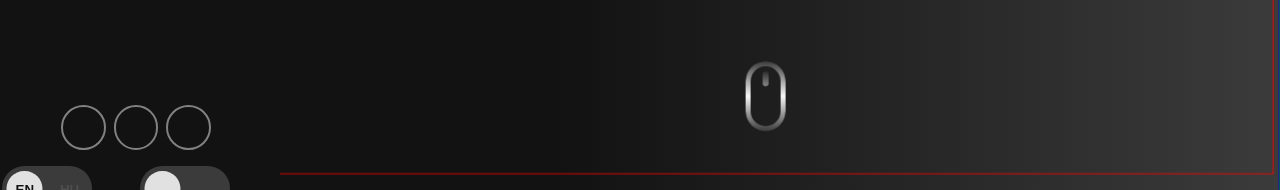
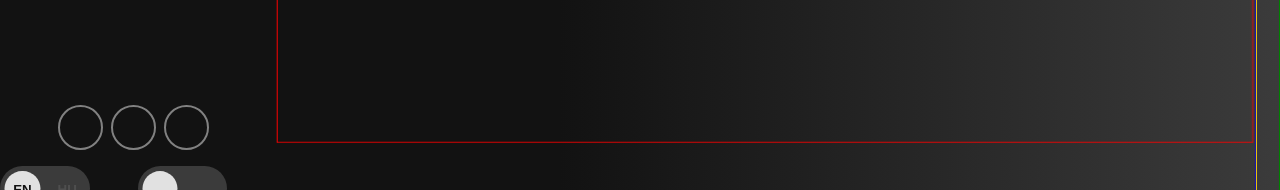
Before and after one commit to mozvik/mozvik.github.io, a Vue app: page / in a window 1280 px wide. Shown: the part 589-779 px from the top of the page. Built offline with nearby package versions, Linux system fonts and the light colour scheme; some icons are missing.

Commit message:
locale v1

```diff
--- a/src/App.vue
+++ b/src/App.vue
@@ -2,8 +2,6 @@
   <Navbar
     :displaySize="displaySize"
     :activeMenuItem="activeMenuItem"
-    :currentLanguageData="currentLanguageData"
-    @lang='setLanguage'
     @selectedMenuItem="goToSection" ></Navbar>
 
   <div
@@ -28,6 +26,7 @@ import Skills from "@/views/Skills.vue";
 import Portfolio from "@/views/Portfolio.vue";
 import Contact from "@/views/Contact.vue";
 import Navbar from "@/components/Navbar.vue";
+import Locale from "@/composables/Locale.js"
 export default {
   components: {
     Home,
@@ -42,75 +41,7 @@ export default {
       ypos: 0,
       activeSection: 0,
     });
-    const languageData = reactive({
-    en: {
-      navItems:{
-        home: {
-          name: "Home",
-          id: "home",
-          },
-        about: {
-          name:"About",
-          id: "about",
-        },
-        skills: {
-          name: "Skills",
-          id: "skills",
-        },
-        portfolio: {
-          name: "Portfolio",
-          id: "portfolio",
-        },
-        contact: {
-          name: "Contact",
-          id: "contact",
-        },
-      },
-      switchLanguage: {
-        en: "EN",
-        hu: "HU",
-      },
-      switchTheme: {
-        darkMode: "Dark mode",
-        lightMode: "Light mode"
-      }
-    },
-    hu: {
-      navItems:{
-        home: {
-          name: "Kezdőlap",
-          id: "home",
-          },
-        about: {
-          name:"Rólam",
-          id: "about",
-        },
-        skills: {
-          name: "Mit csinálok",
-          id: "skills",
-        },
-        portfolio: {
-          name: "Portfólióm",
-          id: "portfolio",
-        },
-        contact: {
-          name: "Kapcsolat",
-          id: "contact",
-        },
-      },
-      switchLanguage: {
-        en: "EN",
-        hu: "HU",
-      },
-      switchTheme: {
-        darkMode: "Sötét mód",
-        lightMode: "Világos mód"
-      }
-    }
-  })
-    const currentLanguageData = ref(
-      languageData.en
-    )
+
     const displaySize = ref(null);
     const activeMenuItem = ref(null);
     const sectionObserver = ref(null);
@@ -131,21 +62,9 @@ export default {
       document.querySelector("#main")
     );
 
-    provide(
-      "scrollState",
-      computed(() => scrollState)
-    );
-    // provide(
-    //   "language",
-    //   computed(() => language)
-    // );
-    function setLanguage(btn) {
-      if (btn === 'right') {
-        currentLanguageData.value = languageData.hu
-      } else {
-        currentLanguageData.value = languageData.en
-      }
-    }
+    provide( "scrollState", computed(() => scrollState))
+    provide( "Locale", Locale )
+
     function onResize() {
       const ua = navigator.userAgent;
       if (
@@ -225,7 +144,7 @@ export default {
     }
     function globalScroll(e) {
       scrollState.ypos = e.target.scrollTop;
-      scrollState.activeSection = Object.keys(currentLanguageData.value.navItems).indexOf(
+      scrollState.activeSection = Object.keys(Locale.state.langData.en.navItems).indexOf(
         activeMenuItem.value
       );
     }
@@ -235,8 +154,6 @@ export default {
       activeMenuItem,
       goToSection,
       globalScroll,
-      setLanguage,
-      currentLanguageData
     };
   },
 };
@@ -398,7 +315,8 @@ p {
     overflow-x: hidden;
     overflow-y: auto;
     perspective: 1px;
-    perspective-origin: 49.5% 47.5%;
+    /* perspective-origin: 49.5% 47.5%; */
+    perspective-origin: center;
 
   }
   .parallax-group {
@@ -424,7 +342,7 @@ p {
     /* background: transparent; */
   }
   .parallax-layer-base {
-    transform: translateZ(0.5px) scale(.49);
+    transform: translateZ(0.5px) scale(.475);
     font-size:56px;
     z-index: 5;
     border: 1px solid red;
@@ -434,7 +352,7 @@ p {
   }
 
   .parallax-layer-deep {
-    transform: translateZ(0.3px) scale(0.7);
+    transform: translateZ(0.3px) scale(0.67);
     z-index: 3;
     border: 1px solid gold;
 
@@ -442,24 +360,23 @@ p {
     grid-template-rows: 1fr 2fr 1fr;
   }
   .parallax-layer-deepest {
-    transform: translateZ(0.1px) scale(0.9);
+    transform: translateZ(0.1px) scale(0.86);
     z-index: 2;
     border: 1px solid blue;
   }
-  .mouse-scroll-down{
-    display: none;
-  }
+
   .back-title{
     display: flex;
     flex-direction: column;
     align-items: center;
-    justify-content: center;
+    justify-content: flex-start;
   }
 
   .back-title h1 {
     font-size: 150px;
     color: var(--background700);
     opacity: .1;
+    /* text-shadow: -10px 0px black; */
   }
   .vueperslides__arrow {
   color: var(--primary);
@@ -490,13 +407,7 @@ p {
   #app {
     grid-template-columns: minmax(auto, 250px) 8fr;
   }
-  .mouse-scroll-down {
-    display: flex;
-    flex-direction: column;
-    align-items: center;
-    justify-content: flex-end;
-    padding-bottom: 5rem;
-  }
+
 }
 /****************************************************** */
 /**          LARGE DESKTOP                                   **/
--- a/src/components/MouseScrollDown.vue
+++ /dev/null
@@ -1,97 +0,0 @@
-<template>
-  <div class="mouse "
-  :class="setOpacity">
-    <div class="mouse-button"></div>
-  </div>
-</template>
-
-
-<script>
-import { inject, ref, computed } from 'vue'
-
-export default {
-  name: "MouseScrollDown",
-  components: {
-
-  },
-  setup() {
-    const scrollState = inject('scrollState')
-    const opacity = ref(1)
-    const setOpacity = computed(() =>
-      scrollState.value.ypos - window.innerHeight * scrollState.value.activeSection > 50 ? "mouse-fade-out":""
-    )
-    return {
-      scrollState,
-      opacity,
-      setOpacity,
-    }
-  },
-};
-</script>
-
-<!-- Add "scoped" attribute to limit CSS to this component only -->
-<style scoped>
-  .mouse{
-    opacity: v-bind(setOpacity);
-    transition: opacity .25s ease;
-    position:relative;
-    width: 40px;
-    height: 70px;
-    display:flex;
-    flex-direction: row;
-    justify-content: center;
-    animation: mbounce 5s ease infinite forwards;
-  }
-  .mouse::before {
-  content:"";
-  position:absolute;
-  top:0;
-  left:0;
-  right:0;
-  bottom:0;
-  border-radius:20px;
-  padding: 5px;
-  background:linear-gradient(0deg,var(--background800),var(--light),var(--background800));
-  -webkit-mask:
-     linear-gradient(var(--light) 0 0) content-box,
-     linear-gradient(var(--light) 0 0);
-  -webkit-mask-composite: destination-out;
-  mask-composite: exclude;
-}
-  .mouse-button{
-    width: 6px;
-    height: 20px;
-    transform: translate(-50%,-50%);
-    border-radius: 3px;
-    background: linear-gradient(0deg,var(--light),var(--background800));
-    animation: mbutt 5s ease infinite forwards;
-  }
-  @keyframes mbounce {
-    0%{ transform: translate(0,0);}
-    50%{transform: translate(0,30px);}
-    100%{transform: translate(0,0);}
-  }
-  @keyframes mbutt {
-    0%{ transform: translate(0,10px);  opacity:.5;  height: 15px;}
-    50%{transform: translate(0,20px); opacity:1; height: 20px;}
-    100%{transform: translate(0,10px); opacity:.5; height: 15px;}
-  }
-  .mouse-fade-out{
-    opacity: 0;
-    transition: opacity .25s ease;
-  }
-
-
-/****************************************************** */
-/**          DESKTOP                                   **/
-@media screen and (min-width: 992px) {
-
-
-  }
-  /****************************************************** */
-/**          LARGE DESKTOP                                   **/
-@media screen and (min-width: 1200px) {
-
-
-  }
-</style>
--- a/src/components/Navbar.vue
+++ b/src/components/Navbar.vue
@@ -65,7 +65,7 @@
         <div class="switch-line">
           <div>
 
-            <Toggle :options="toggleLanguage" @selectedButton="$emit('lang', $event)"></Toggle>
+            <Toggle :options="toggleLanguage" @selectedButton="setLanguage"></Toggle>
           </div>
           <div>
             <Toggle :options="toggleDarkMode"
@@ -85,8 +85,9 @@
 </template>
 
 <script>
-import { ref, reactive } from "vue"
+import { ref, reactive, inject, onMounted } from "vue"
 import Toggle from "@/components/Toggle.vue"
+
 export default {
   name: "Navbar",
   components: {Toggle},
@@ -94,9 +95,8 @@ export default {
   props: {
     displaySize: Number,
     activeMenuItem: String,
-    currentLanguageData: Object,
   },
-  emits: ["lang","selectedMenuItem"],
+  emits: ["selectedMenuItem"],
   setup(){
     const menuActive = ref(false)
     const toggleLanguage = reactive( {
@@ -120,14 +120,27 @@ export default {
             "20",
           })
 
+    const languageData = inject("Locale")
+    const currentLanguageData = ref(null)
+    onMounted(() => {
+      currentLanguageData.value = languageData.computed.setLang("en")
+    })
+
+    function setLanguage(btn){
+       if (btn === 'left') {
+        currentLanguageData.value = languageData.computed.setLang("en")
+      } else  currentLanguageData.value = languageData.computed.setLang("hu")
+    }
+
     function setScreenMode(btn) {
       if (btn === 'left') {
-        console.log('sötét');
-      } else console.log('világos');
-
+        // currentLanguageData.value = languageData.computed.setLang("en")
+      } else {
+        // currentLanguageData.value = languageData.computed.setLang("hu")
+      }
     }
 
-    return {menuActive, toggleLanguage, toggleDarkMode, setScreenMode
+    return {menuActive, toggleLanguage, toggleDarkMode, setScreenMode, currentLanguageData, setLanguage
      }
 
   },
@@ -259,10 +272,10 @@ nav a {
   top: 70px;
   left: 0;
   display: grid;
+  grid-template-columns: 100%;
   grid-template-rows: 3fr 1fr;
   align-items: start;
   width: 60%;
-  min-width: 280px;
   height: 100%;
   z-index: 2;
   background: var(--background);
--- /dev/null
+++ b/src/composables/Locale.js
@@ -0,0 +1,83 @@
+import { reactive } from "vue"
+
+const state = reactive({
+    langData: {
+      en: {
+        navItems:{
+          home: {
+            name: "Home",
+            id: "home",
+            },
+          about: {
+            name:"About",
+            id: "about",
+          },
+          skills: {
+            name: "Skills",
+            id: "skills",
+          },
+          portfolio: {
+            name: "Portfolio",
+            id: "portfolio",
+          },
+          contact: {
+            name: "Contact",
+            id: "contact",
+          },
+        },
+        switchLanguage: {
+          en: "EN",
+          hu: "HU",
+        },
+        switchTheme: {
+          darkMode: "Dark mode",
+          lightMode: "Light mode"
+        }
+      },
+      hu: {
+        navItems:{
+          home: {
+            name: "Kezdőlap",
+            id: "home",
+            },
+          about: {
+            name:"Rólam",
+            id: "about",
+          },
+          skills: {
+            name: "Készségek",
+            id: "skills",
+          },
+          portfolio: {
+            name: "Portfólió",
+            id: "portfolio",
+          },
+          contact: {
+            name: "Kapcsolat",
+            id: "contact",
+          },
+        },
+        switchLanguage: {
+          en: "EN",
+          hu: "HU",
+        },
+        switchTheme: {
+          darkMode: "Sötét mód",
+          lightMode: "Világos mód"
+        }
+        }
+    },
+    currentLang: "en"
+})
+
+const computed = {
+    setLang(lang) {
+        state.currentLang = lang
+        return state.langData[lang]
+    },
+}
+
+export default {
+    state,
+    computed
+}
```
